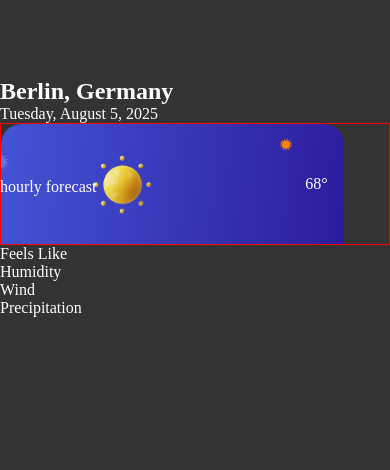
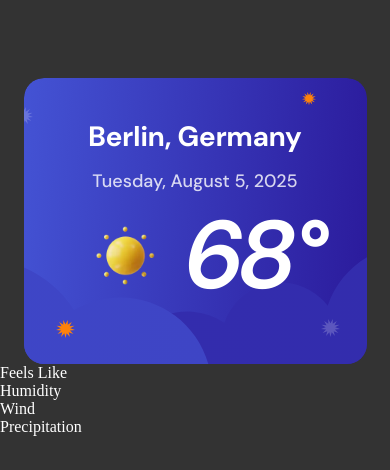
Before and after one commit to kmje405/kev-kadee-weather-app, a website: page index.html in a window 390 px wide. Shown: the part 136-606 px from the top of the page. Drawn offline with Linux system fonts and the light colour scheme.

Commit message:
styling the weather overview card for mobile.

```diff
--- a/index.html
+++ b/index.html
@@ -29,16 +29,19 @@
         <div class="desktop-group">
           <section class="report">
             <article class="overview">
-              <h2>Berlin, Germany</h2>
-              <datetime datetime="2025-08-05">Tuesday, August 5, 2025</datetime>
               <div class="overview__conditions">
-                <img
-                  height="120px"
-                  width="120px"
-                  src="/assets/images/icon-sunny.webp"
-                  alt=""
-                />
-                <p>68&deg;</p>
+                <h2 class="location">Berlin, Germany</h2>
+                <datetime class="date" datetime="2025-08-05"
+                  >Tuesday, August 5, 2025</datetime
+                >
+                <div class="overview-details">
+                  <img
+                    class="temperature-icon"
+                    src="/assets/images/icon-sunny.webp"
+                    alt=""
+                  />
+                  <p class="temp">68&deg;</p>
+                </div>
               </div>
             </article>
             <div class="condition__group">
@@ -49,7 +52,7 @@
             </div>
             <div class="daily"></div>
           </section>
-          <section class="hourly">hourly forecast</section>
+          <!-- <section class="hourly">hourly forecast</section> -->
         </div>
       </main>
     </div>
--- a/style.css
+++ b/style.css
@@ -68,13 +68,44 @@ header {
   height: 100px;
 }
 .overview__conditions {
+  position: relative;
+  text-align: center;
   background-image: url("/assets/images/bg-today-small.svg");
   background-repeat: no-repeat;
+  background-position: center;
+  width: 343px;
+  min-height: 286px;
+  height: min-content;
+  margin: 0 auto;
+}
+.overview__conditions .location {
+  display: inline-block;
+  font-family: "DM Sans";
+  font-size: calc(28 / 16 * 1rem);
+  font-weight: bold;
+  margin-block: 2.5rem 1rem;
+}
+.overview__conditions .date {
+  display: block;
+  font-family: "DM Sans";
+  font-size: calc(18 / 16 * 1rem);
+  font-weight: 500;
+  line-height: 1.2;
+  opacity: 80%;
+}
+.overview-details {
   display: flex;
+  flex-direction: row;
+  justify-content: center;
   align-items: center;
-  min-width: fit-content;
-  border: 1px solid red;
-  justify-content: space-around;
+  max-width: min-content;
+  margin: 0 auto;
+}
+.overview-details .temp {
+  font-family: "DM Sans SBI";
+  font-size: calc(96 / 16 * 1rem);
+  letter-spacing: -2px;
+  font-weight: 600;
 }
 .report {
   /* border: 2px solid limegreen; */
@@ -85,6 +116,11 @@ header {
   height: 100px;
 }
 
+.temperature-icon {
+  width: 120px;
+  height: 120px;
+}
+
 @media (width > 500px) {
   .desktop-group {
     display: inline-flex;
```
